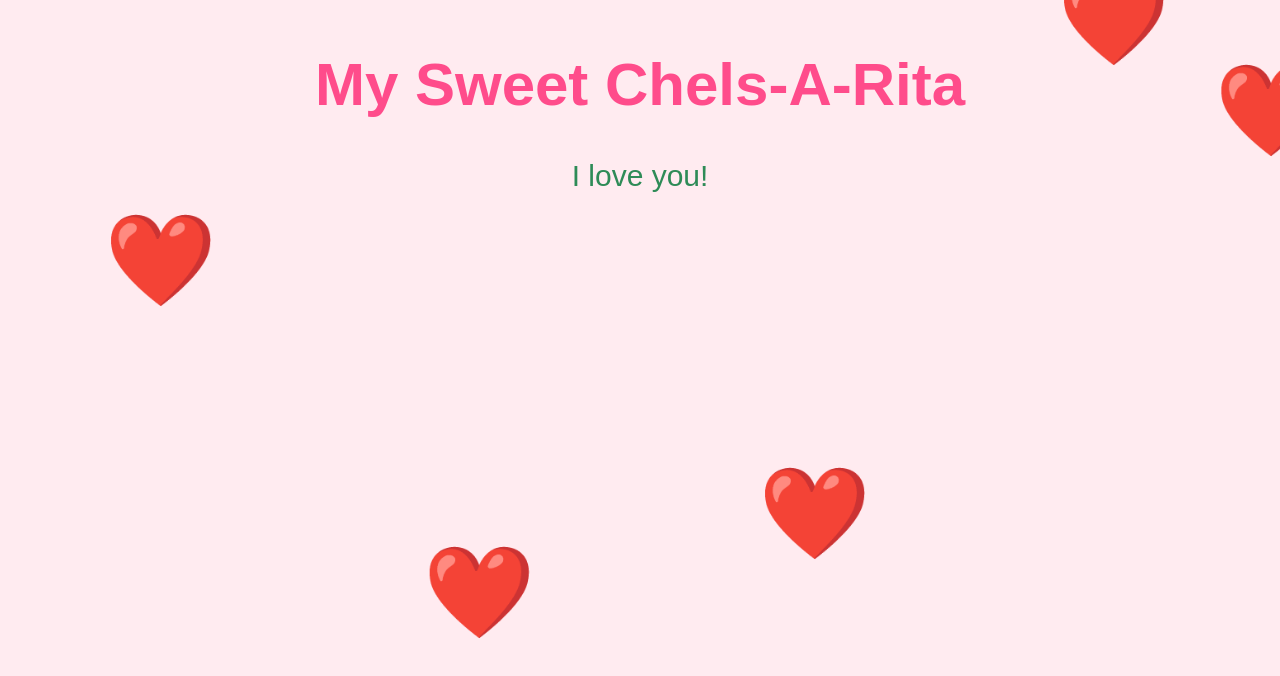
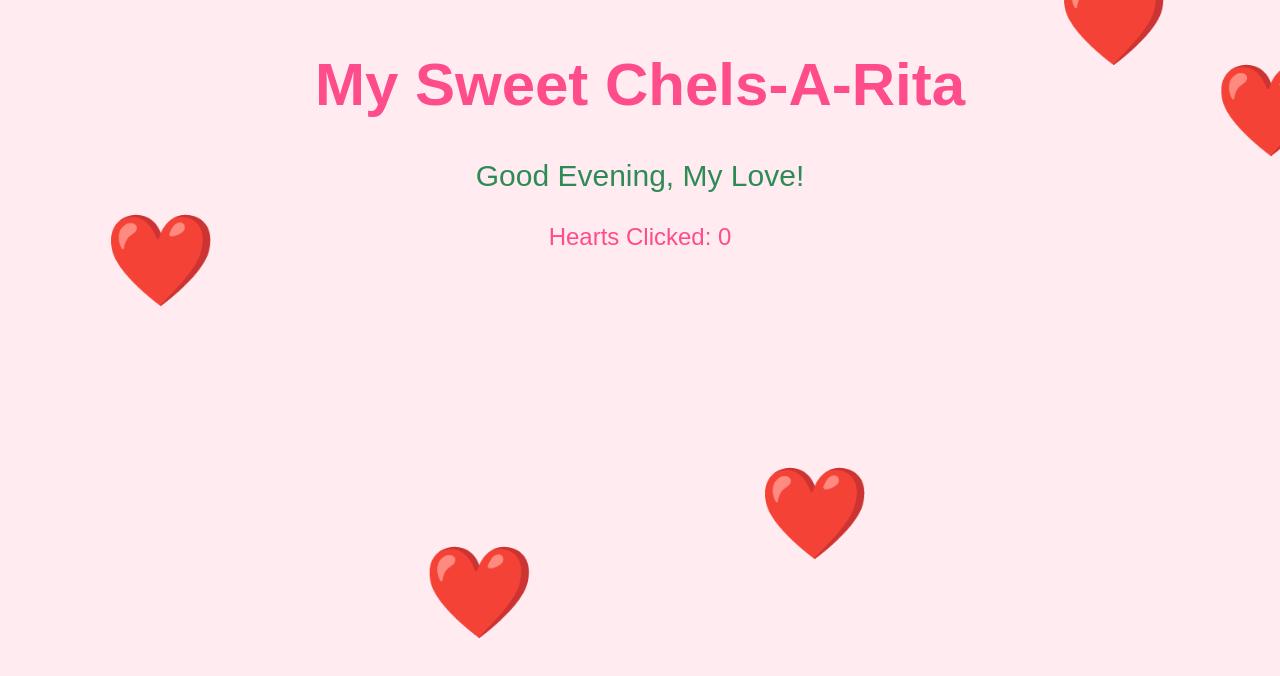
Before and after one commit to DirtWonder/SupriseWebPage, a plain HTML site: page index.html in a window 1280 px wide. Shown: the top 676 px of the page. Drawn offline with Linux system fonts and the light colour scheme.

Commit message:
Update index.html

```diff
--- a/index.html
+++ b/index.html
@@ -6,31 +6,31 @@
     <title>My Sweet Chels-A-Rita</title>
     <style>
         body {
-            background-color: #ffebf0; /* Light pink background */
+            background-color: #ffebf0;
             font-family: Arial, sans-serif;
             text-align: center;
             margin: 0;
             padding: 0;
-            overflow: hidden; /* Prevents scrollbars from showing when hearts fall */
+            overflow: hidden;
         }
 
         h1 {
-            color: #ff4c8b; /* Deep pink color */
+            color: #ff4c8b;
             font-size: 60px;
             margin-top: 50px;
         }
 
         p {
-            color: #2e8b57; /* Green color */
+            color: #2e8b57;
             font-size: 30px;
             margin-top: 30px;
         }
 
         .heart {
             position: absolute;
-            font-size: 90px; /* Increase heart size by 3x */
+            font-size: 90px;
             color: red;
-            animation: fall 10s infinite linear; /* Slow down the falling speed */
+            animation: fall 10s infinite linear;
             cursor: pointer;
         }
 
@@ -65,27 +65,58 @@
                 opacity: 0;
             }
         }
+
+        .counter {
+            font-size: 24px;
+            color: #ff4c8b;
+            margin-top: 20px;
+        }
     </style>
 </head>
 <body>
 
     <h1>My Sweet Chels-A-Rita</h1>
-    <p>I love you!</p>
+    <p id="greeting"></p>
+
+    <div class="counter">
+        Hearts Clicked: <span id="heartCount">0</span>
+    </div>
 
     <script>
+        // Display a greeting based on the time of day
+        function displayGreeting() {
+            const greetingElement = document.getElementById("greeting");
+            const currentHour = new Date().getHours();
+            let greetingMessage = "";
+
+            if (currentHour >= 5 && currentHour < 12) {
+                greetingMessage = "Good Morning, Sweetheart!";
+            } else if (currentHour >= 12 && currentHour < 18) {
+                greetingMessage = "Good Afternoon, Love!";
+            } else {
+                greetingMessage = "Good Evening, My Love!";
+            }
+
+            greetingElement.textContent = greetingMessage;
+        }
+
+        displayGreeting(); // Call the function to set the greeting
+
+        let heartClickCount = 0; // Initialize heart click count
+
         // JavaScript to make hearts fall and burst
         function createFallingHearts() {
             const heart = document.createElement("div");
             heart.classList.add("heart");
             heart.innerHTML = "❤️";
-            heart.style.left = `${Math.random() * window.innerWidth}px`; // Random horizontal position
-            heart.style.animationDuration = `${Math.random() * 5 + 5}s`; // Randomize the falling speed (5 to 10 seconds)
+            heart.style.left = `${Math.random() * window.innerWidth}px`;
+            heart.style.animationDuration = `${Math.random() * 5 + 5}s`;
             heart.onclick = function() {
                 burst(heart); // Burst effect when clicked
+                updateHeartCount(); // Update heart count
             };
             document.body.appendChild(heart);
 
-            // Remove the heart once it finishes falling
             heart.addEventListener('animationend', () => {
                 heart.remove();
             });
@@ -98,13 +129,17 @@
             burstElement.innerHTML = "I Love You!";
             document.body.appendChild(burstElement);
 
-            // Remove the burst element after the animation is done
             setTimeout(() => {
                 burstElement.remove();
             }, 1000);
 
-            // Remove clicked heart
             heartElement.remove();
+        }
+
+        // Update the heart counter
+        function updateHeartCount() {
+            heartClickCount++;
+            document.getElementById("heartCount").textContent = heartClickCount;
         }
 
         // Create falling hearts every 1 second
```
